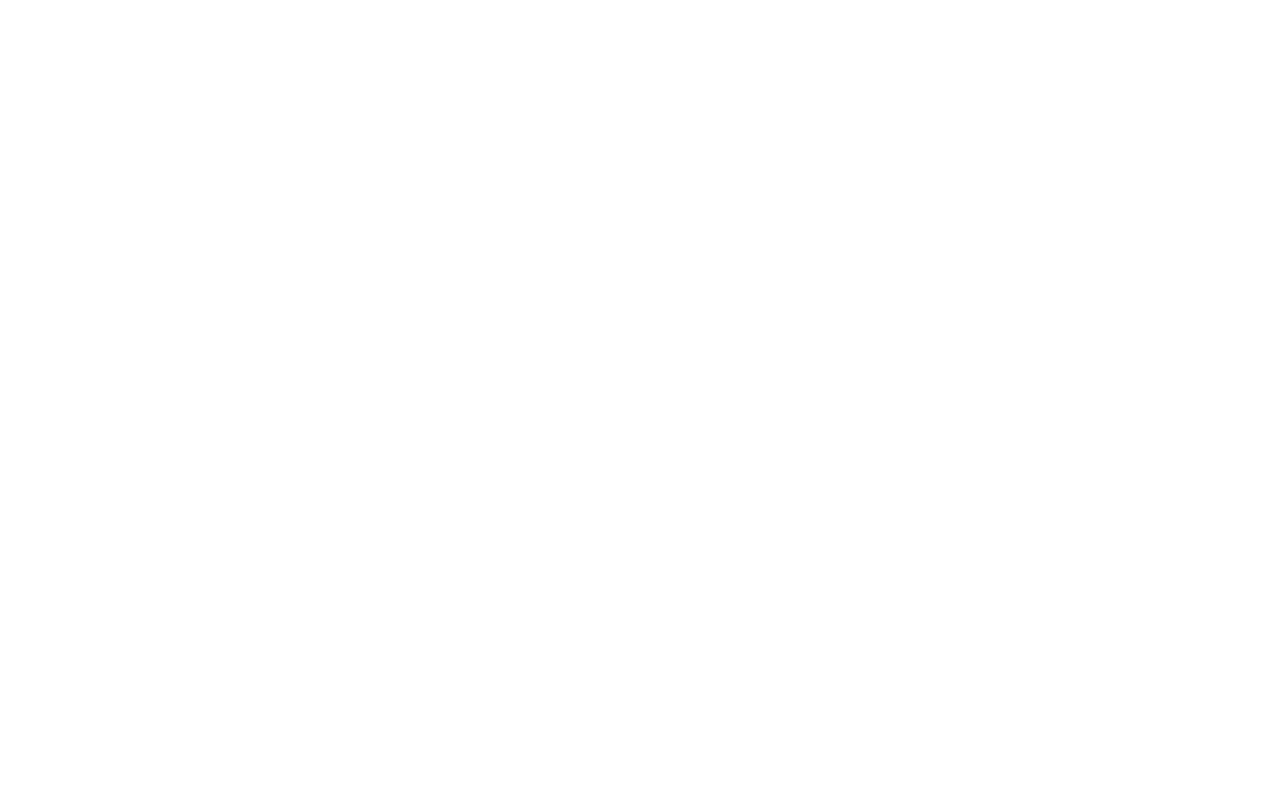
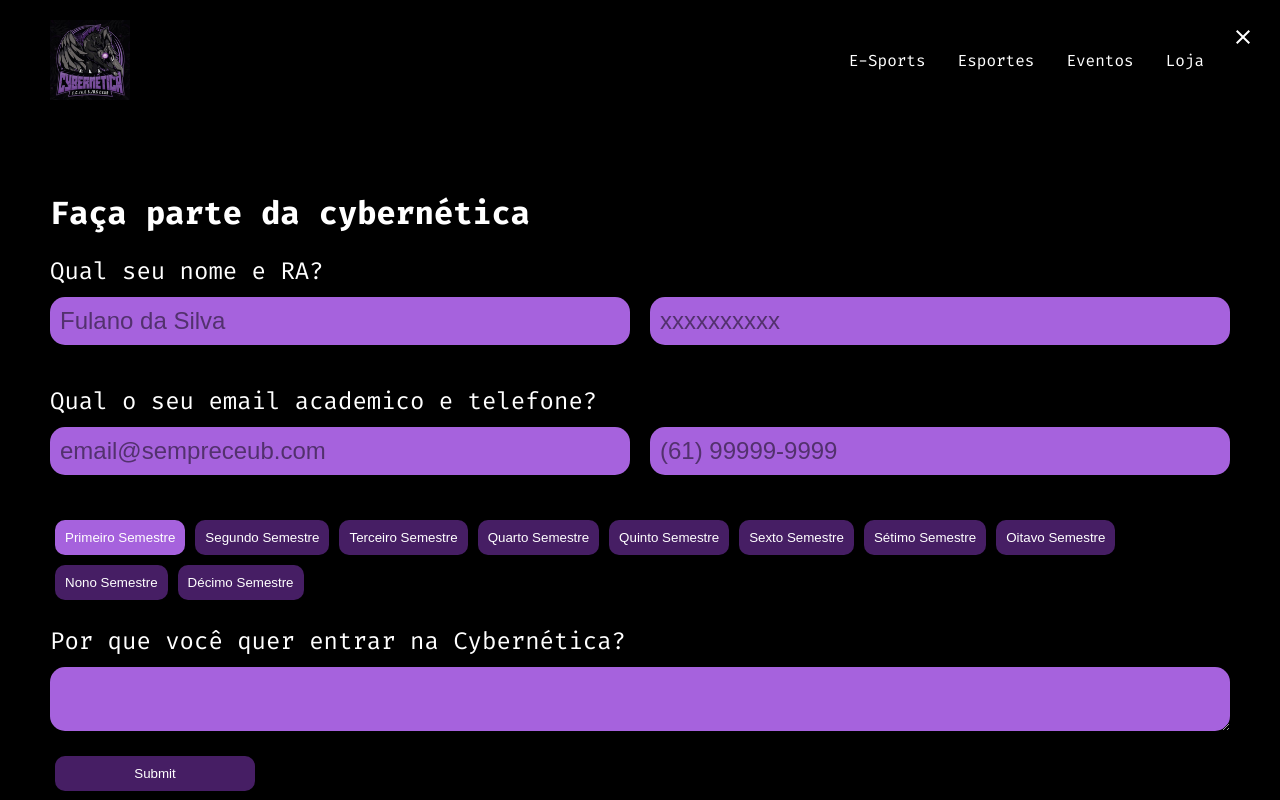
Before and after one commit to thecybernetica/cybernetica, a React (Create React App) app: page /#/formulario in a window 1280 px wide. Before the commit this address had no page. Shown: the top 800 px of the page. Built offline with nearby package versions, Linux system fonts and the light colour scheme.

Commit message:
feat: Add form

```diff
--- a/src/App.js
+++ b/src/App.js
@@ -6,6 +6,7 @@ import {
 import Home from "./pages/Home/Home";
 import Store from './pages/Store/Store';
 // import About from './pages/About/About';
+import Forms from './pages/Forms/Forms';
 import Sports from "./pages/Sports/Sports";
 
 const AppRouter = () => (
@@ -13,9 +14,9 @@ const AppRouter = () => (
     <Routes>
       <Route path="/" element={<Home />} />
       <Route path="/loja" element={<Store />} />
-      {/* <Route path="/about" element={<About />} /> */}
-
       <Route path="/esportes" element={<Sports />} />
+      <Route path="/formulario" element={<Forms />} />
+      {/* <Route path="/atletica" element={<About />} /> */}
     </Routes>
   </HashRouter>
 );
--- /dev/null
+++ b/src/components/ToggleableOptions/ToggleableOptions.jsx
@@ -0,0 +1,28 @@
+import React from "react";
+import PropTypes from "prop-types";
+
+import "./ToggleableOptions.css";
+
+const ToggleableOptions = ({ options, currentValue, onChange }) => {
+  return (
+    <div className="toggleable-options">
+      {options.map((option) => (
+        <button
+          key={option}
+          onClick={() => onChange(option)}
+          className={currentValue === option ? "active" : ""}
+        >
+          {option}
+        </button>
+      ))}
+    </div>
+  );
+};
+
+ToggleableOptions.propTypes = {
+  options: PropTypes.arrayOf(PropTypes.string).isRequired,
+  currentValue: PropTypes.string.isRequired,
+  onChange: PropTypes.func.isRequired,
+};
+
+export default ToggleableOptions;
--- /dev/null
+++ b/src/pages/Forms/Forms.css
@@ -0,0 +1,78 @@
+.forms {
+  background-color: black;
+  color: white;
+
+  padding-bottom: 20px;
+  display: flex;
+  flex-direction: column;
+}
+
+.form-row {
+  display: flex;
+  flex-direction: row;
+}
+
+form {
+  display: flex;
+  flex-direction: column;
+  margin: 50px;
+}
+
+form div {
+  display: flex;
+  flex-direction: column;
+  margin-bottom: 20px;
+}
+
+label {
+  font-size: 1.5em;
+  margin-bottom: 10px;
+}
+
+input,
+textarea {
+  font-size: 1.5em;
+  padding: 10px;
+  background-color: #a662dd;
+  border-radius: 15px;
+  border: none;
+  flex: 1;
+  color: white;
+}
+
+::placeholder {
+  color: black;
+  opacity: 0.5;
+}
+
+input[type="radio"] {
+  appearance: none;
+  -webkit-appearance: none;
+  -moz-appearance: none;
+  background-color: #a662dd;
+  border: 2px solid #a662dd;
+  border-radius: 15px;
+  width: 30px;
+  height: 30px;
+  cursor: pointer;
+  position: relative;
+  outline: none;
+  margin-right: 10px;
+}
+
+input[type="radio"]:checked {
+  background-color: white;
+  border-color: #a662dd;
+}
+
+input[type="radio"]:checked::before {
+  content: "";
+  display: block;
+  width: 20px;
+  height: 20px;
+  background-color: #a662dd;
+  border-radius: 50%;
+  position: absolute;
+  top: 5px;
+  left: 5px;
+}
--- a/src/pages/Forms/Forms.jsx
+++ b/src/pages/Forms/Forms.jsx
@@ -0,0 +1,118 @@
+import React, { useState } from "react";
+
+import Header from "../../components/Header/Header";
+import Footer from "../../components/Footer/Footer";
+import ToggleableOptions from "../../components/ToggleableOptions/ToggleableOptions";
+
+import "./Forms.css";
+import "../../styles/AppStyle.css";
+
+const Forms = () => {
+  const [formData, setFormData] = useState({
+    name: "",
+    email: "",
+    message: "",
+  });
+
+  const handleChange = (e) => {
+    const { name, value } = e.target;
+    setFormData({
+      ...formData,
+      [name]: value,
+    });
+  };
+
+  const handleSubmit = (e) => {
+    e.preventDefault();
+    console.log("Form Data Submitted:", formData);
+    // Add form submission logic here
+  };
+
+  return (
+    <div>
+      <Header />
+      <div className="forms">
+        <form onSubmit={handleSubmit}>
+          <h1>Faça parte da cybernética</h1>
+          <div>
+            <label htmlFor="name">Qual seu nome e RA?</label>
+            <div className="form-row">
+              <input
+                type="text"
+                id="name"
+                name="name"
+                placeholder="Fulano da Silva"
+                value={formData.name}
+                onChange={handleChange}
+              />
+              <div className="space-divider" />
+              <input
+                type="number"
+                id="ra"
+                name="ra"
+                placeholder="xxxxxxxxxx"
+                value={formData.email}
+                onChange={handleChange}
+              />
+            </div>
+          </div>
+          <div>
+            <label htmlFor="email">
+              Qual o seu email academico e telefone?
+            </label>
+            <div className="form-row">
+              <input
+                type="email"
+                id="email"
+                name="email"
+                placeholder="email@sempreceub.com"
+                value={formData.email}
+                onChange={handleChange}
+              />
+              <div className="space-divider" />
+              <input
+                type="phone"
+                id="phone"
+                name="phone"
+                placeholder="(61) 99999-9999"
+                value={formData.email}
+                onChange={handleChange}
+              />
+            </div>
+          </div>
+          <ToggleableOptions
+            options={[
+              "Primeiro Semestre",
+              "Segundo Semestre",
+              "Terceiro Semestre",
+              "Quarto Semestre",
+              "Quinto Semestre",
+              "Sexto Semestre",
+              "Sétimo Semestre",
+              "Oitavo Semestre",
+              "Nono Semestre",
+              "Décimo Semestre",
+            ]}
+            currentValue="Primeiro Semestre"
+            onChange={(option) => console.log(option)}
+          />
+          <div>
+            <label htmlFor="message">
+              Por que você quer entrar na Cybernética?
+            </label>
+            <textarea
+              id="message"
+              name="message"
+              value={formData.message}
+              onChange={handleChange}
+            />
+          </div>
+          <button type="submit">Submit</button>
+        </form>
+      </div>
+      <Footer />
+    </div>
+  );
+};
+
+export default Forms;
```
